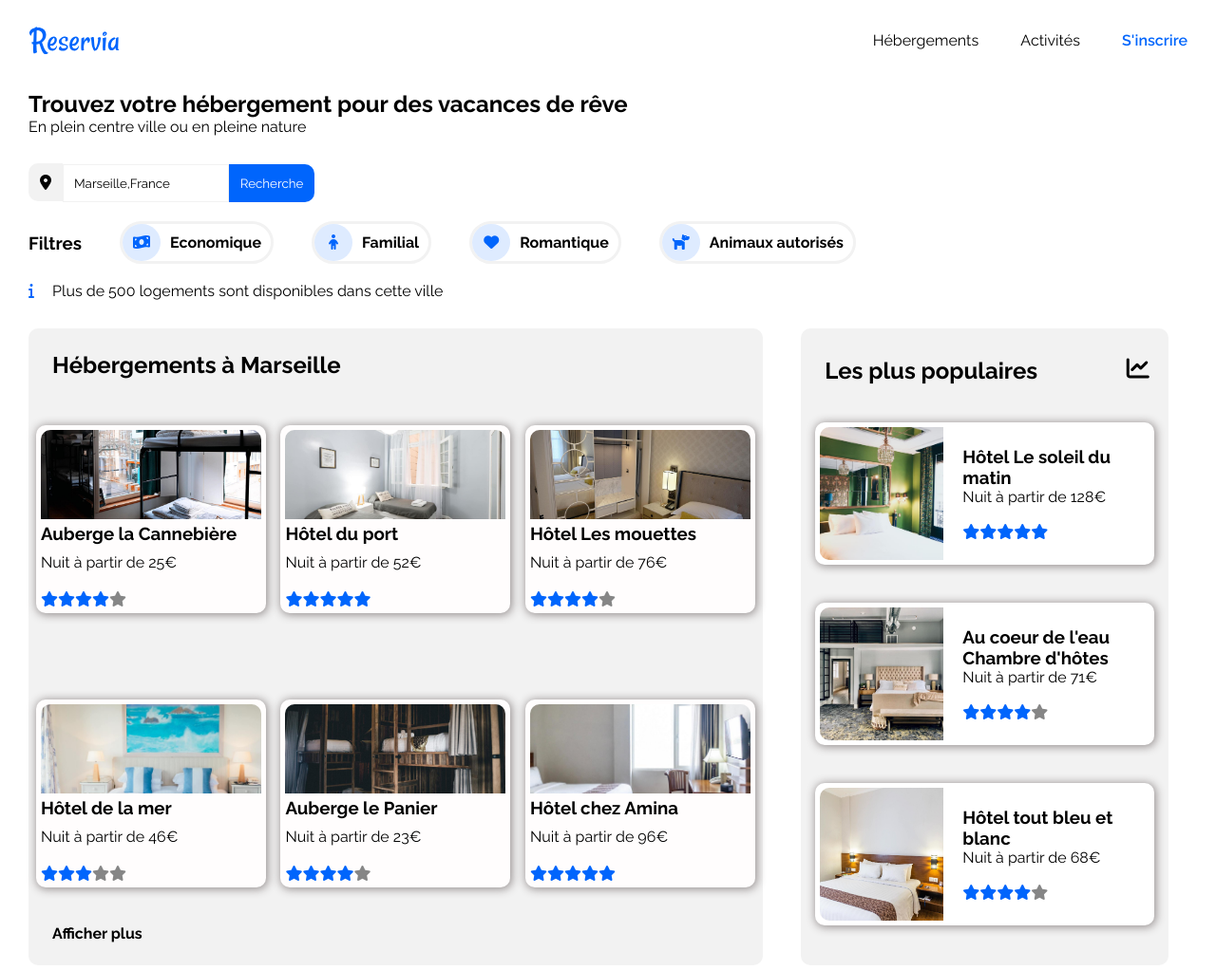
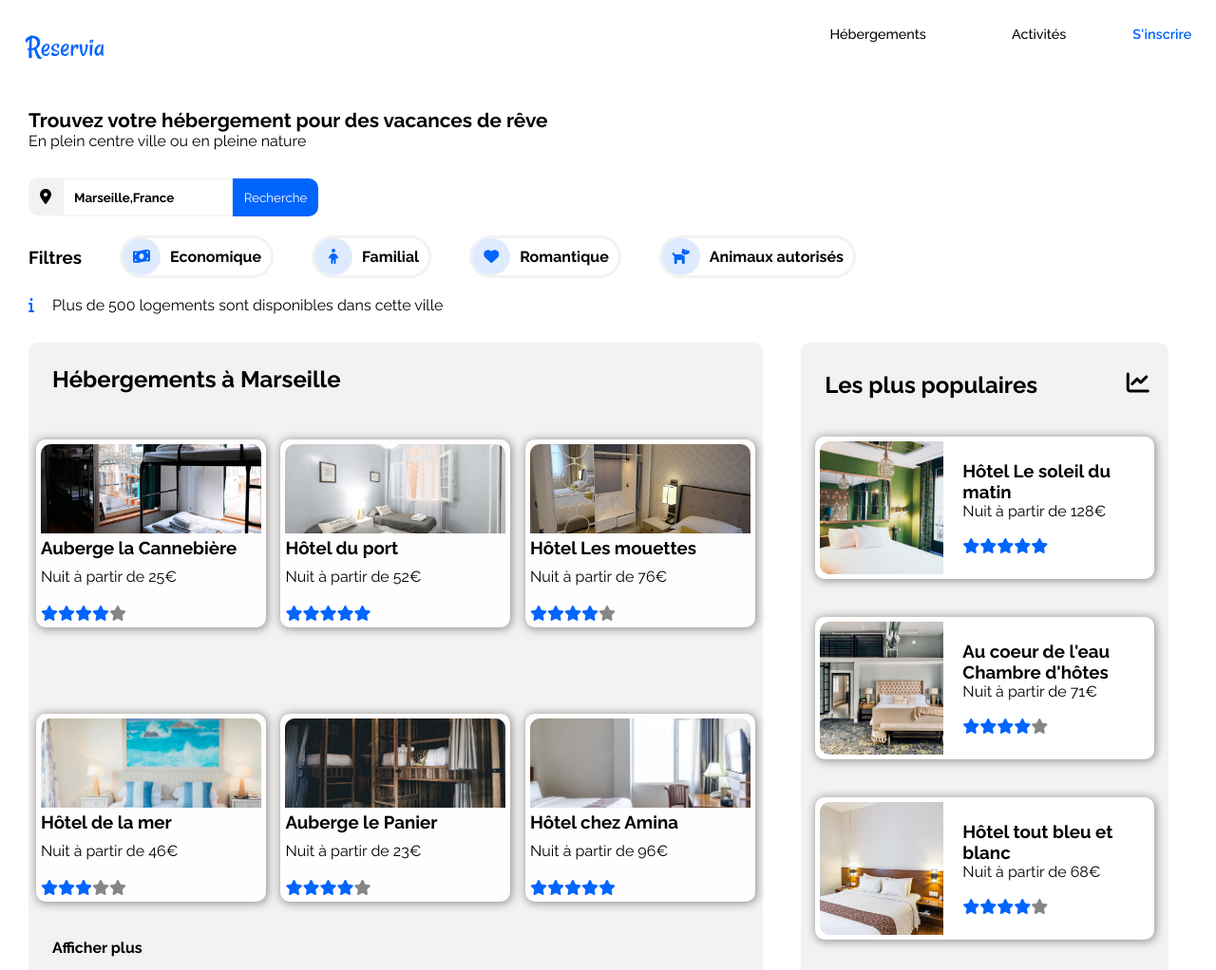
Before and after one commit to Micka-17/Micka-17.github.io, a plain HTML site: page index.html in a window 1280 px wide. Shown: the top 1022 px of the page at 95% size. Drawn offline with Linux system fonts and the light colour scheme.

Commit message:
code-finale

```diff
--- a/index.html
+++ b/index.html
@@ -10,18 +10,19 @@
 </head>
     <body>
     <!-- Debut header logo et hancre -->
-        <header class="top">
-            <div class="logo">
-                <img src="images/logo/Reservia.svg" alt="logo-reservia">
-            </div>
-            <div class="nav">
-                <nav class="nav-top">
-                    <a class="color-blue" id="nav-bas-g" href="#cherche">Hébergements</a>
-                    <a class="color-blue" id="activites" href="#activiter">Activités</a>
-                    <a id="inscrip" href="#inscription">S'inscrire</a>
-                </nav>
-            </div>
-    </header>
+        <header>
+            <img id="logo" src="images/logo/Reservia.svg" alt="logo-reservia">
+        </header>
+
+            <nav>
+                <div id="nav-top">
+                    <a href="#cherche"> <div id="nav-bas-g"> Hébergements </div> </a>
+                    <a href="#activiter"> <div id="activites"> Activités </div> </a>
+                    <!--<div id="inscrip" href="#inscription">S'inscrire</a> -->
+                    <div id="inscrip" href="#inscription"> S'inscrire </div>
+                </div>
+            </nav>
+
     <!-- etse terminent par -->
     <section class="sec-1">
         <div class="recherche" id="cherche">
--- a/style.css
+++ b/style.css
@@ -4,6 +4,14 @@
     padding: 0;
     text-decoration: none;
     font-family: 'Raleway', sans-serif;
+}
+
+h1 {
+    font-weight: bold; font-size: 1.3em;
+}
+
+a {
+    text-decoration: none; color: black ;
 }
 
 .img {
@@ -18,6 +26,7 @@
 input {
     padding: 11px;
     border: 1px solid #F2F2F2;
+    font-weight: bold;
 }
 
 .sec-1 {
@@ -32,22 +41,26 @@ input {
     margin: 30px;
 }
 
-.top {
-    display: flex;
-    justify-content: space-between;
-    align-items: center;
-    padding-left: 30px;
-    padding-top: 20px;
-    padding-right: 30px;
+
+#logo {width: 85px; position: absolute; top: 30px; margin-left: 2%;}
+
+nav {margin-bottom: 70px; margin-right: 2%; margin-left: 2%;}
+
+#nav-top {display: flex; justify-content: flex-end;}
+
+
+#nav-bas-g {
+    font-weight: 500; font-size: 0.9em; margin-right: 50px; padding: 25px 20px 0 20px; border-top: solid white 2px;
 }
 
-.logo {
-    display: flex;
-    }
+#activites {
+    font-weight: 500; font-size: 0.9em; margin-right: 50px; padding: 25px 20px 0 20px; border-top: solid white 2px;
+}
 
-#nav-bas-d {
-    margin: 0 20px 0 20px;
-}
+#nav-bas-g:hover, #activites:hover {color: #0065FC; border-top: solid 2px #0065FC;}
+
+#inscrip {font-size: 0.9em; font-weight: bold; color: #0065FC; margin-top: 27px}
+#inscrip:hover {color: black}
 
 .color-blue {
     color: black;
@@ -59,10 +72,7 @@ input {
     padding-top: 31px;
 }
 
-#activites {
-    margin-left: 40px;
-    margin-right: 40px;
-}
+
 
 .h1 {
     font-weight: bold;
@@ -663,6 +673,11 @@ footer {
     }
 }
 @media screen and (max-width: 700px) {
+
+    #nav-bas-g:hover, #activites:hover {
+        border-top: none; border-bottom: #0065FC solid 2px; padding-bottom: 12px;
+    }
+
     .activiter {
         flex-wrap: nowrap;
         max-height: none;
@@ -683,6 +698,11 @@ footer {
         font-size: 0.8em;
         overflow-x: hidden;
     }
+
+    #nav-bas-g:hover, #activites:hover {
+        border-top: none; border-bottom: #0065FC solid 2px; padding-bottom: 12px;
+    }
+
     .img-big, .img-medium, #img-frioul, #img-pomegues {
         height: 150px;
         min-width: 100%;
@@ -703,6 +723,11 @@ footer {
 }
 
 @media screen and (max-width: 320px) {
+
+    #nav-bas-g:hover, #activites:hover {
+        border-top: none; border-bottom: #0065FC solid 2px; padding-bottom: 12px;
+    }
+
     .filtermarg {
         margin: 6px;
         font-size: 0.9em;
```
